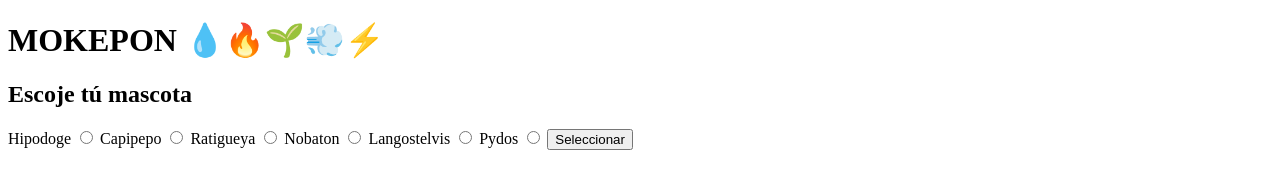
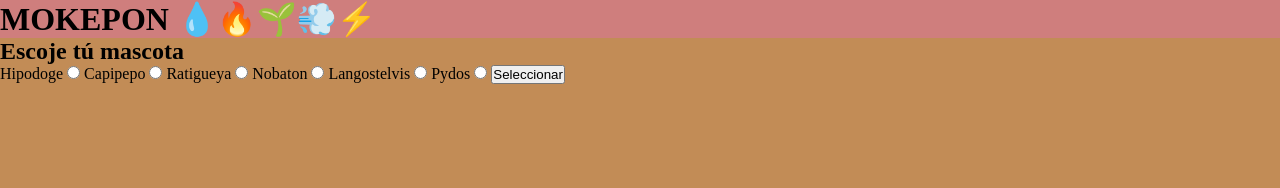
Before and after one commit to BryanAndres/Juego-Mokepon, a plain HTML site: page index.html in a window 1280 px wide. Drawn offline with Linux system fonts and the light colour scheme.

Commit message:
Estilos iniciales

```diff
--- a/index.html
+++ b/index.html
@@ -6,10 +6,16 @@
     <meta name="viewport" content="width=device-width, initial-scale=1.0">
     <title>Document</title>
     <script src="/js/script.js"></script>
+    <link rel="stylesheet" href="./style.css">
+    <link rel="preconnect" href="https://fonts.googleapis.com">
+    <link rel="preconnect" href="https://fonts.gstatic.com" crossorigin>
+    <link href="https://fonts.googleapis.com/css2?family=Nunito:wght@400;700&family=PT+Sans&display=swap" rel="stylesheet">
 </head>
 
 <body>
-    <h1>MOKEPON 💧🔥🌱💨⚡</h1>
+    <header>
+        <h1>MOKEPON 💧🔥🌱💨⚡</h1>
+    </header>
 
     <section id="seleccionar-mascota">
         <h2>Escoje tú mascota</h2>
--- /dev/null
+++ b/style.css
@@ -0,0 +1,24 @@
+*{
+    margin: 0;
+    padding: 0;
+    box-sizing: border-box;
+}
+:root{
+    /* Main Color */
+    --orange: hsl(30, 47%, 55%)
+    --negro: hsl(30, 46%, 5%)
+    /*Secondary Color*/
+    --rojo-oscuro: hsl(0, 46%, 35%)
+    --rojo-secundario: hsl(1, 46%, 65%)
+    /*Fonts title*/
+    --title: 'Nunito', sans-serif;
+    /*Fonts text*/
+    --text:  'PT Sans', sans-serif;
+}
+
+body{
+    background-color: hsl(30, 47%, 55%);
+}
+header > h1{
+    background-color:  hsl(1, 46%, 65%);
+}
```
